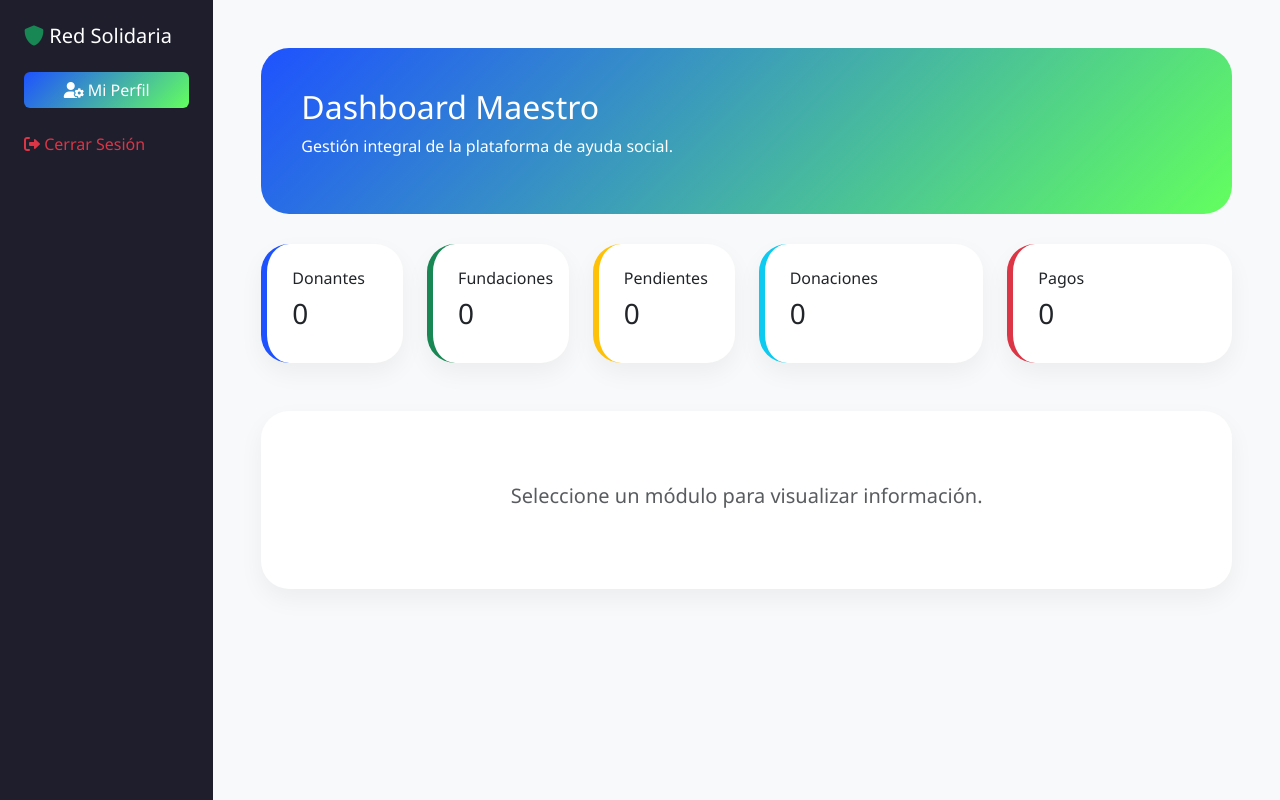
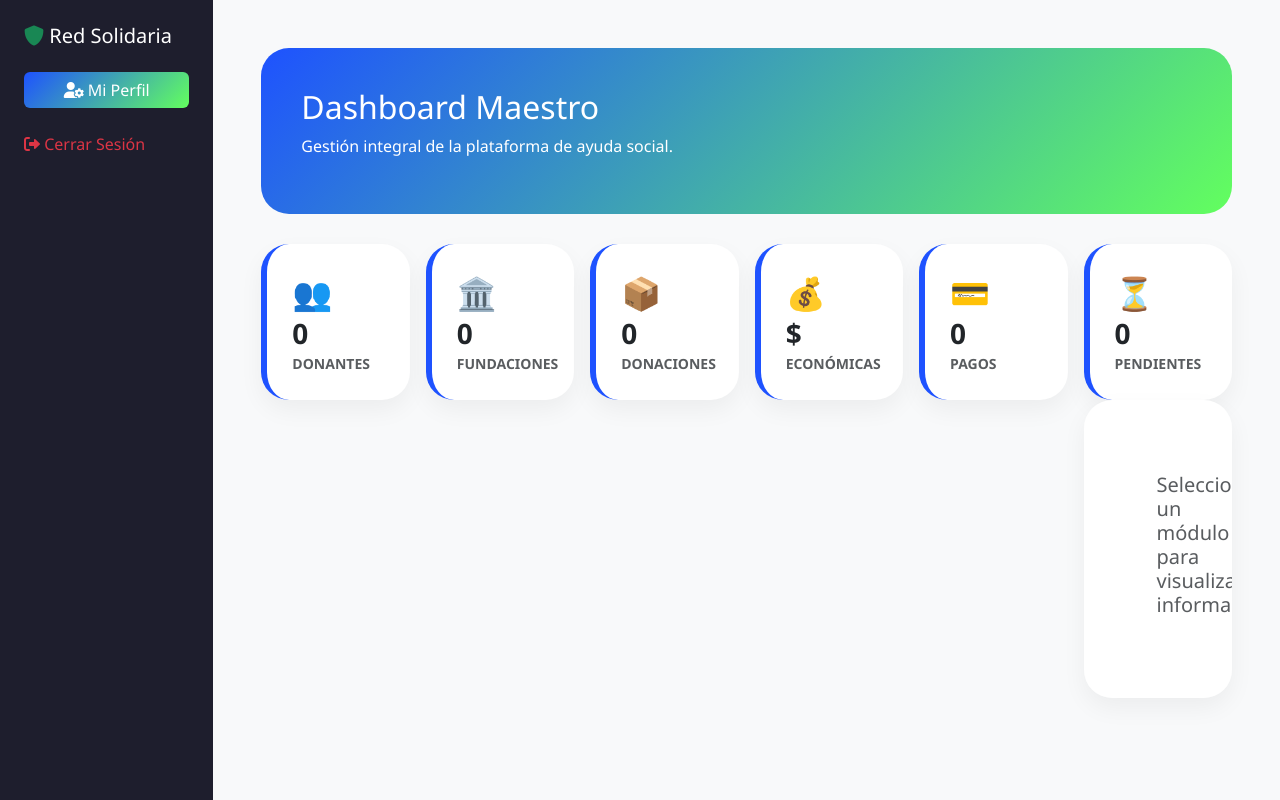
Before and after one commit to Will-2207/despliegue.1, a Flask app: page /dashboard in a window 1280 px wide. Run offline with Flask 3, Linux system fonts and the light colour scheme; the visitor is signed in with stand-in values (Sample User, id 1); data that the repository does not hold is empty.

Commit message:
Dashboard profesional: tablas completas, estados, auditoría y trazabilidad9

```diff
--- a/templates/admin_dashboard.html
+++ b/templates/admin_dashboard.html
@@ -43,14 +43,55 @@
                 <p>Gestión integral de la plataforma de ayuda social.</p>
             </div>
 
-            <div class="row g-4 mb-5">
-                <div class="col-md-2" onclick="cargarSeccion('donantes')"><div class="stats-card"><h6>Donantes</h6><h3>{{ metricas.donantes }}</h3></div></div>
-                <div class="col-md-2" onclick="cargarSeccion('fundaciones')"><div class="stats-card border-success"><h6>Fundaciones</h6><h3>{{ metricas.fundaciones }}</h3></div></div>
-                <div class="col-md-2" onclick="cargarSeccion('pendientes')"><div class="stats-card border-warning"><h6>Pendientes</h6><h3>{{ metricas.pendientes }}</h3></div></div>
-                <div class="col-md-3" onclick="cargarSeccion('donaciones')"><div class="stats-card border-info"><h6>Donaciones</h6><h3>{{ metricas.donaciones }}</h3></div></div>
-                <div class="col-md-3" onclick="cargarSeccion('pagos')"><div class="stats-card border-danger"><h6>Pagos</h6><h3>{{ metricas.pagos }}</h3></div></div>
-            </div>
+            {# ══ TARJETAS DE ESTADÍSTICAS ══ #}
+<div class="row g-3 justify-content-center mb-4">
 
+    <div class="col-xl-2 col-md-4 col-6">
+        <div class="stats-card card-donantes" onclick="cargarSeccion('donantes')">
+            <div style="font-size:2rem;">👥</div>
+            <h3 class="fw-bold mb-0">{{ metricas.donantes }}</h3>
+            <small class="text-muted fw-bold">DONANTES</small>
+        </div>
+    </div>
+
+    <div class="col-xl-2 col-md-4 col-6">
+        <div class="stats-card card-fundaciones" onclick="cargarSeccion('fundaciones')">
+            <div style="font-size:2rem;">🏛️</div>
+            <h3 class="fw-bold mb-0">{{ metricas.fundaciones }}</h3>
+            <small class="text-muted fw-bold">FUNDACIONES</small>
+        </div>
+    </div>
+
+    <div class="col-xl-2 col-md-4 col-6">
+        <div class="stats-card card-donaciones" onclick="cargarSeccion('donaciones')">
+            <div style="font-size:2rem;">📦</div>
+            <h3 class="fw-bold mb-0">{{ metricas.donaciones }}</h3>
+            <small class="text-muted fw-bold">DONACIONES</small>
+        </div>
+    </div>
+
+    <div class="col-xl-2 col-md-4 col-6">
+        <div class="stats-card card-economicas" onclick="cargarSeccion('donaciones')">
+            <div style="font-size:2rem;">💰</div>
+            <h3 class="fw-bold mb-0">$</h3>
+            <small class="text-muted fw-bold">ECONÓMICAS</small>
+        </div>
+    </div>
+
+    <div class="col-xl-2 col-md-4 col-6">
+        <div class="stats-card card-pagos" onclick="cargarSeccion('pagos')">
+            <div style="font-size:2rem;">💳</div>
+            <h3 class="fw-bold mb-0">{{ metricas.pagos }}</h3>
+            <small class="text-muted fw-bold">PAGOS</small>
+        </div>
+    </div>
+
+    <div class="col-xl-2 col-md-4 col-6">
+        <div class="stats-card card-pendientes" onclick="cargarSeccion('pendientes')">
+            <div style="font-size:2rem;">⏳</div>
+            <h3 class="fw-bold mb-0">{{ metricas.pendientes }}</h3>
+            <small class="text-muted fw-bold">PENDIENTES</small>
+        </div>
             <div class="table-responsive">
                 <div id="dinamicTable">
                     <h5 class="text-muted text-center p-5">Seleccione un módulo para visualizar información.</h5>
```
